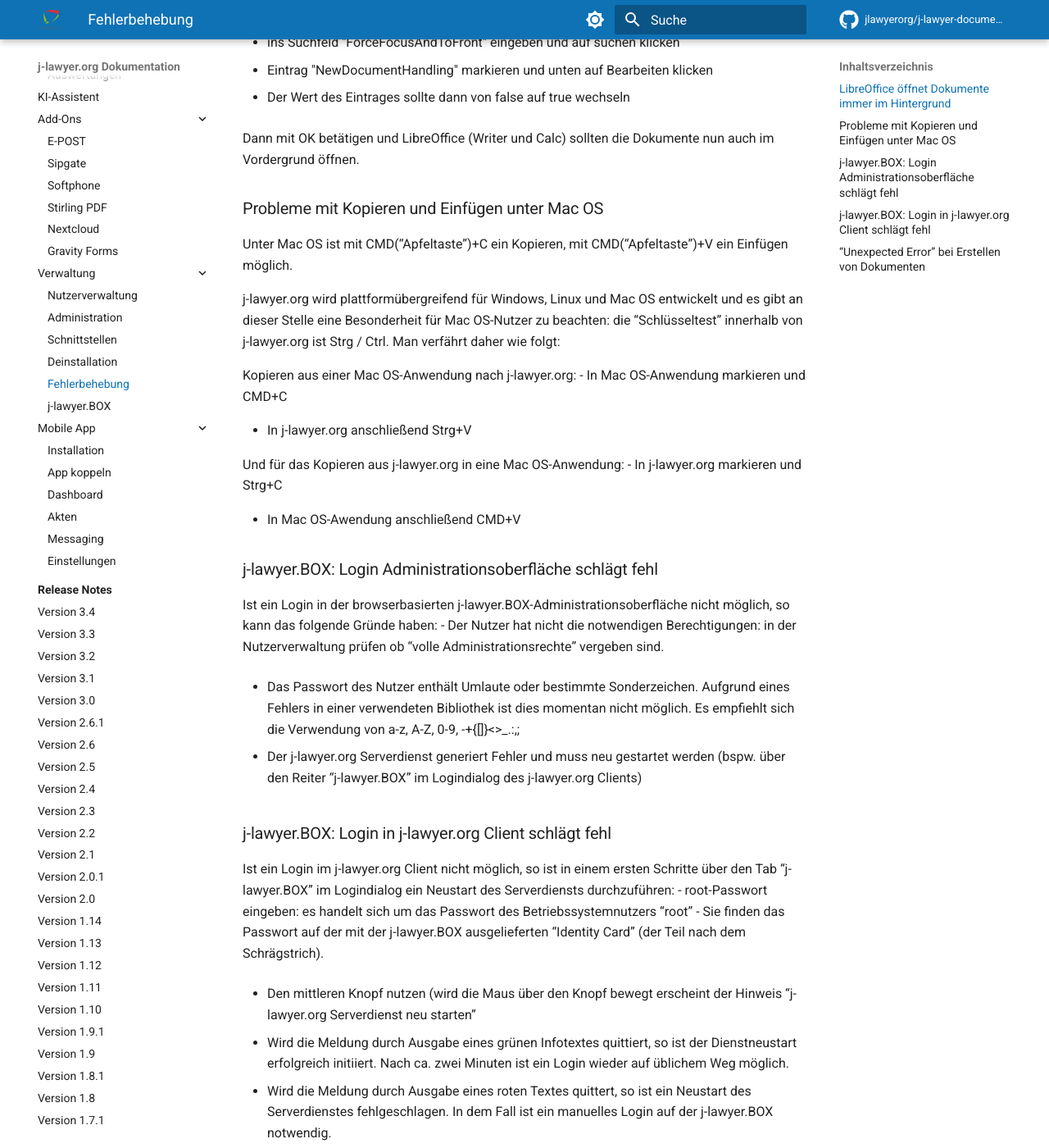
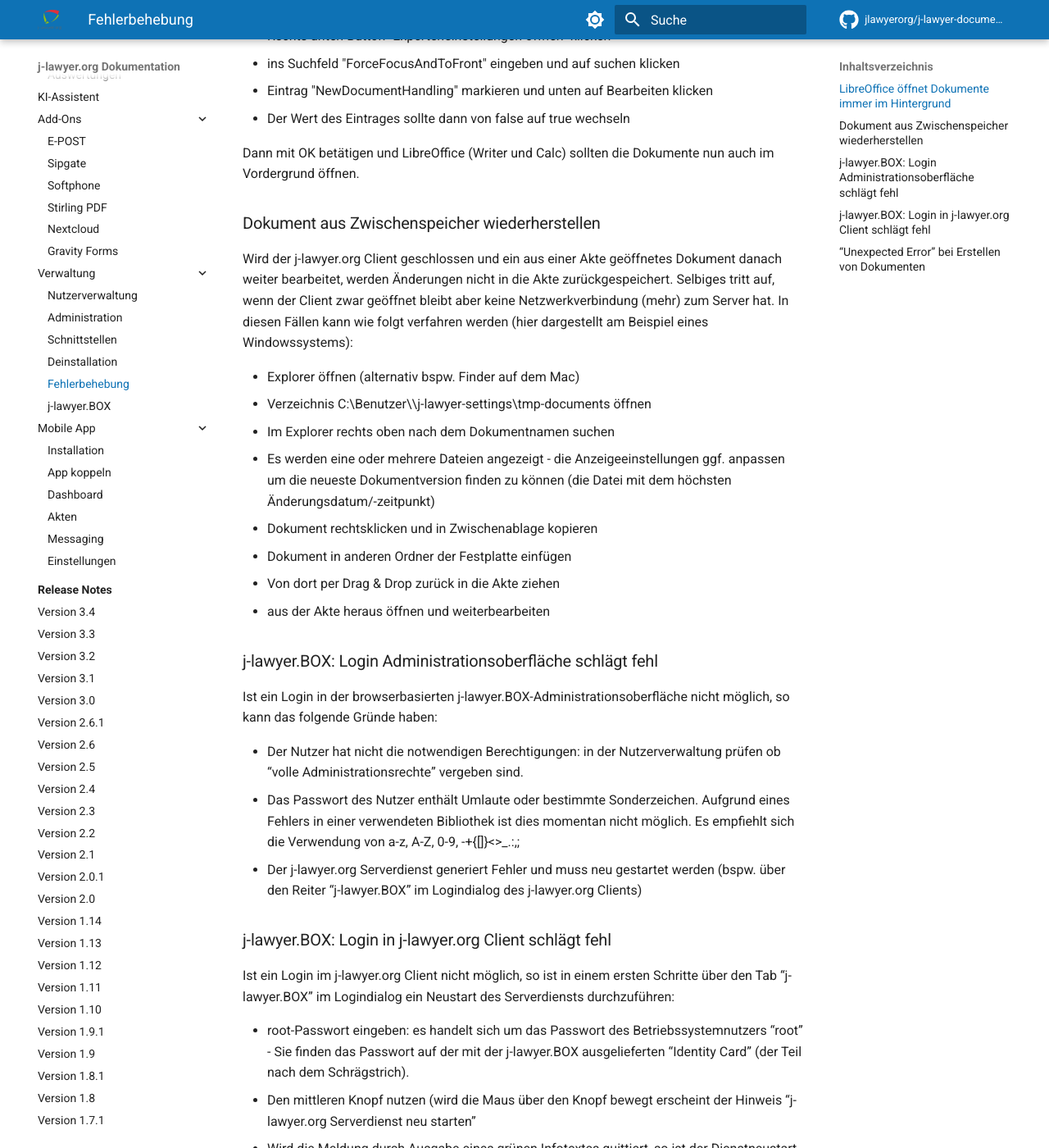
Before and after one commit to jlawyerorg/j-lawyer-documentation, an MkDocs documentation site: the page built from docs/benutzerhandbuch/fehlerbehebung.md, in a window 1280 px wide and 1400 px high, scrolled down 388 px. Shown: the whole window at 82% size. Built offline with MkDocs 1.6.1 and Material for MkDocs 9.7.7, drawn with Linux system fonts in a browser that asks for light colours; comment, search, counter and statistics services are not loaded; some of the changed text lies outside the part shown.

Commit message:
added hints on restoring documents from tmp-documents

```diff
--- a/docs/benutzerhandbuch/fehlerbehebung.md
+++ b/docs/benutzerhandbuch/fehlerbehebung.md
@@ -5,49 +5,39 @@
 
 
 Sollte beim Öffnen von Dokumenten aus einer Akte heraus die LibreOffice-Anwendung immer im Hintergrund starten, so kann wie folgt erzwungen werden, das Dokument im Vordergrund zu öffnen:
+
 - LibreOffice Writer öffnen
-
 - Menü “Extra” - “Optionen” anklicken
-
 - Eintrag “LibreOffice” - “Erweitert” wählen
-
 - Rechts unten Button "Experteneinstellungen öffnen" klicken
-
 - ins Suchfeld "ForceFocusAndToFront" eingeben und auf suchen klicken
-
 - Eintrag "NewDocumentHandling" markieren und unten auf Bearbeiten klicken
-
 - Der Wert des Eintrages sollte dann von false auf true wechseln
 
 Dann mit OK betätigen und LibreOffice (Writer und Calc) sollten die Dokumente nun auch im Vordergrund öffnen.
 
-### Probleme mit Kopieren und Einfügen unter Mac OS
+### Dokument aus Zwischenspeicher wiederherstellen
 
+Wird der j-lawyer.org Client geschlossen und ein aus einer Akte geöffnetes Dokument danach weiter bearbeitet, werden Änderungen nicht in die Akte zurückgespeichert. Selbiges tritt auf, wenn der Client zwar geöffnet bleibt aber keine Netzwerkverbindung (mehr) zum Server hat. In diesen Fällen kann wie folgt verfahren werden (hier dargestellt am Beispiel eines Windowssystems):
 
+- Explorer öffnen (alternativ bspw. Finder auf dem Mac)
+- Verzeichnis C:\Benutzer\<NUTZERNAME>\j-lawyer-settings\tmp-documents öffnen
+- Im Explorer rechts oben nach dem Dokumentnamen suchen
+- Es werden eine oder mehrere Dateien angezeigt - die Anzeigeeinstellungen ggf. anpassen um die neueste Dokumentversion finden zu können (die Datei mit dem höchsten Änderungsdatum/-zeitpunkt)
+- Dokument rechtsklicken und in Zwischenablage kopieren
+- Dokument in anderen Ordner der Festplatte einfügen
+- Von dort per Drag & Drop zurück in die Akte ziehen
+- aus der Akte heraus öffnen und weiterbearbeiten
 
-Unter Mac OS ist mit CMD(“Apfeltaste”)+C ein Kopieren, mit CMD(“Apfeltaste”)+V ein Einfügen möglich.
-
-j-lawyer.org wird plattformübergreifend für Windows, Linux und Mac OS entwickelt und es gibt an dieser Stelle eine Besonderheit für Mac OS-Nutzer zu beachten: die “Schlüsseltest” innerhalb von j-lawyer.org ist Strg / Ctrl. Man verfährt daher wie folgt:
-
-Kopieren aus einer Mac OS-Anwendung nach j-lawyer.org:
-- In Mac OS-Anwendung markieren und CMD+C
-
-- In j-lawyer.org anschließend Strg+V
-
-Und für das Kopieren aus j-lawyer.org in eine Mac OS-Anwendung:
-- In j-lawyer.org markieren und Strg+C
-
-- In Mac OS-Awendung anschließend CMD+V
 
 ### j-lawyer.BOX: Login Administrationsoberfläche schlägt fehl {#box-login}
 
 
 
 Ist ein Login in der browserbasierten j-lawyer.BOX-Administrationsoberfläche nicht möglich, so kann das folgende Gründe haben:
+
 - Der Nutzer hat nicht die notwendigen Berechtigungen: in der Nutzerverwaltung prüfen ob “volle Administrationsrechte” vergeben sind.
-
 - Das Passwort des Nutzer enthält Umlaute oder bestimmte Sonderzeichen. Aufgrund eines Fehlers in einer verwendeten Bibliothek ist dies momentan nicht möglich. Es empfiehlt sich die Verwendung von a-z, A-Z, 0-9, -+{[]}<>_.:,;
-
 - Der j-lawyer.org Serverdienst generiert Fehler und muss neu gestartet werden (bspw. über den Reiter “j-lawyer.BOX” im Logindialog des j-lawyer.org Clients)
 
 ### j-lawyer.BOX: Login in j-lawyer.org Client schlägt fehl
@@ -55,15 +45,14 @@
 
 
 Ist ein Login im j-lawyer.org Client nicht möglich, so ist in einem ersten Schritte über den Tab “j-lawyer.BOX” im Logindialog ein Neustart des Serverdiensts durchzuführen:
+
 - root-Passwort eingeben: es handelt sich um das Passwort des Betriebssystemnutzers “root” - Sie finden das Passwort auf der mit der j-lawyer.BOX ausgelieferten “Identity Card” (der Teil nach dem Schrägstrich).
-
 - Den mittleren Knopf nutzen (wird die Maus über den Knopf bewegt erscheint der Hinweis “j-lawyer.org Serverdienst neu starten”
-
 - Wird die Meldung durch Ausgabe eines grünen Infotextes quittiert, so ist der Dienstneustart erfolgreich initiiert. Nach ca. zwei Minuten ist ein Login wieder auf üblichem Weg möglich.
-
 - Wird die Meldung durch Ausgabe eines roten Textes quittert, so ist ein Neustart des Serverdienstes fehlgeschlagen. In dem Fall ist ein manuelles Login auf der j-lawyer.BOX notwendig.
 
 Manuelles SSH-Login auf der j-lawyer.BOX:
+
 - Linux und macOS
     - Terminal öffnen
     - Kommando ausführen: ssh root@j-lawyer-box (und ENTER)
@@ -93,16 +82,12 @@
 Wird der j-lawyer.org Server auf einem Linuxsystem ohne grafische Oberfläche betrieben, so kann es bei der Erstellung eines Dokuments zu einem Fehler mit Ausgabe „Unexpected Error“ kommen, wenn eine Berechnung aus bspw. einem RVG-Plugin per Platzhalter übernommen werden soll.
 
 Das Problem lässt sich durch Installation der folgenden Pakete beheben:
+
 - xvfb
-
 - libxext6
-
 - libxi6
-
 - libxtst6
-
 - libxrender1
-
 - libongoft2-1.0.0
 
 Anschließend muss die Datei sudo vim /etc/java-8-openjdk/accessibility.properties bearbeitet und die folgende Zeile auskommentiert werden:
```
